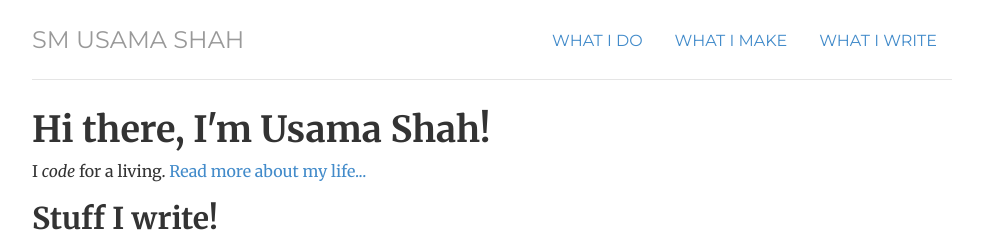
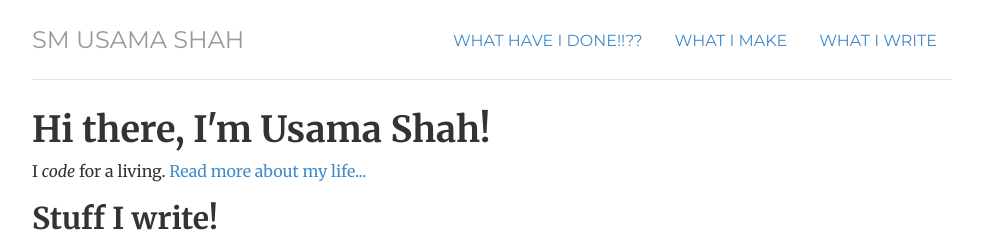
Before and after one commit to SMUsamaShah/SMUsamaShah.github.io, a Jekyll site: the page built from index.html, in a window 1280 px wide. Shown: the top 232 px of the page, without its empty margins (148-1130 px from the left). Built offline with Jekyll 4.4.1, drawn with Linux system fonts in a browser that asks for light colours.

Commit message:
header meta

```diff
--- a/_includes/header.html
+++ b/_includes/header.html
@@ -1,19 +1,9 @@
-<!-- <nav>
-    <ul>
-        <li><a href="/">Home</a></li>
-        <li><a href="/about">About</a></li>
-        <li><a href="/cv">CV</a></li>
-        <li><a href="/blog">Blog</a></li>
-        <li><a href="/work">Work</a></li>
-    </ul>
-</nav> -->
-
-<div class="header">
+<nav class="header">
     <ul class="nav nav-pills pull-right">
-        <li class="{{ page.cv }}"><a href="/cv" title="CV">What I do</a></li>
+        <li class="{{ page.cv }}"><a href="/cv" title="CV">What have I done!!??</a></li>
         <li class="{{ page.projects }}"><a href="https://github.com/SMUsamaShah" title="Github">What I make</a></li>
         <li class="{{ page.notes }}"><a href="/blog" title="Blog">What I write</a></li>
         <!-- <li class="{{ page.contact }}"><a href="/contact" title="Contact">Contact</a></li> -->
     </ul>
     <h3 class="text-muted"><a href="/">{{ site.title }}</a></h3>
-</div> <!-- /header -->
+</nav> <!-- /header -->
```
